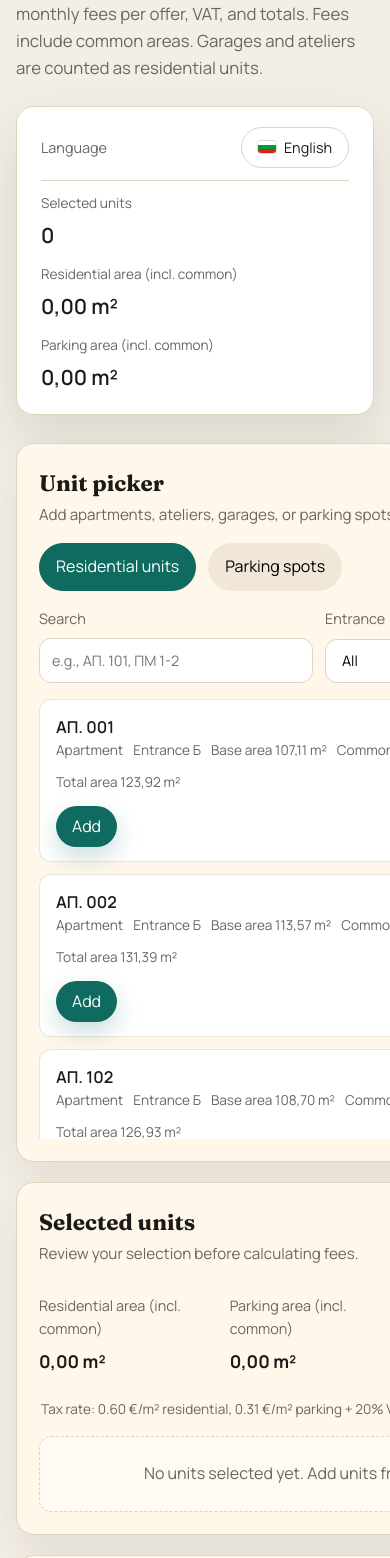
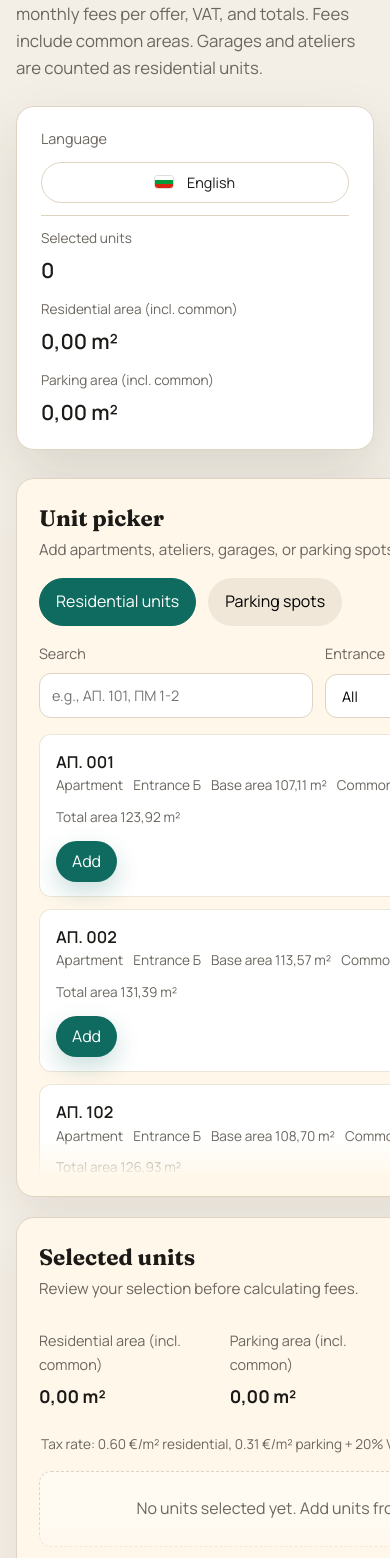
Before and after one commit to valo/white_district, a React (Vite) app: page / in a window 390 px wide. Shown: the part 290-1848 px from the top of the page. Built offline with nearby package versions, Linux system fonts and the light colour scheme.

Commit message:
Responsiveness fixes

```diff
--- a/src/App.css
+++ b/src/App.css
@@ -83,10 +83,19 @@
   align-items: center;
   justify-content: space-between;
   gap: 12px;
+  flex-wrap: wrap;
   font-size: 0.9rem;
   color: var(--muted);
   border-bottom: 1px solid var(--border);
   padding-bottom: 12px;
+}
+
+.hero-actions .ghost {
+  display: inline-flex;
+  align-items: center;
+  gap: 6px;
+  max-width: 100%;
+  white-space: normal;
 }
 
 .hero-metric {
@@ -192,6 +201,9 @@
   max-height: 440px;
   overflow: auto;
   padding-right: 4px;
+  overscroll-behavior: auto;
+  scrollbar-gutter: stable;
+  position: relative;
 }
 
 .unit-card,
@@ -307,6 +319,25 @@
   gap: 12px;
   max-height: 420px;
   overflow: auto;
+  overscroll-behavior: auto;
+  scrollbar-gutter: stable;
+  position: relative;
+}
+
+.unit-list::after,
+.selected-list::after {
+  content: '';
+  position: sticky;
+  bottom: 0;
+  display: block;
+  height: 36px;
+  margin-top: -36px;
+  pointer-events: none;
+  background: linear-gradient(
+    to bottom,
+    rgba(255, 255, 255, 0),
+    rgba(255, 247, 234, 0.9)
+  );
 }
 
 .empty-state {
@@ -395,6 +426,19 @@
   }
 }
 
+@media (max-width: 520px) {
+  .hero-actions {
+    flex-direction: column;
+    align-items: flex-start;
+  }
+
+  .hero-actions .ghost {
+    width: 100%;
+    justify-content: center;
+  }
+}
+
+
 @media (min-width: 900px) {
   .page {
     padding: 48px 24px 80px;
```
